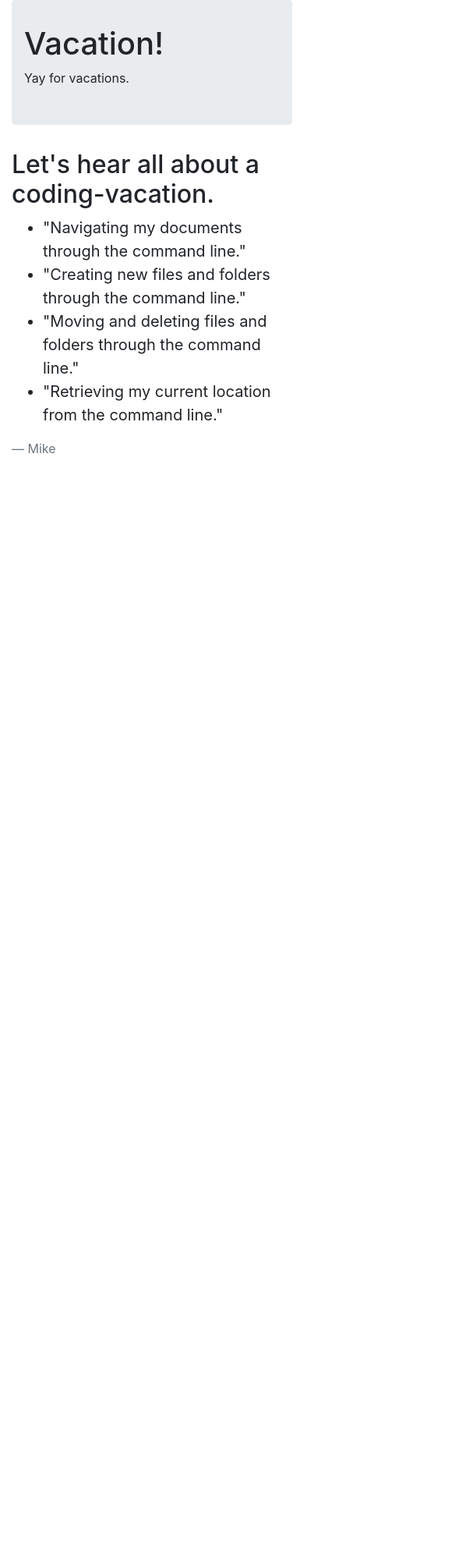
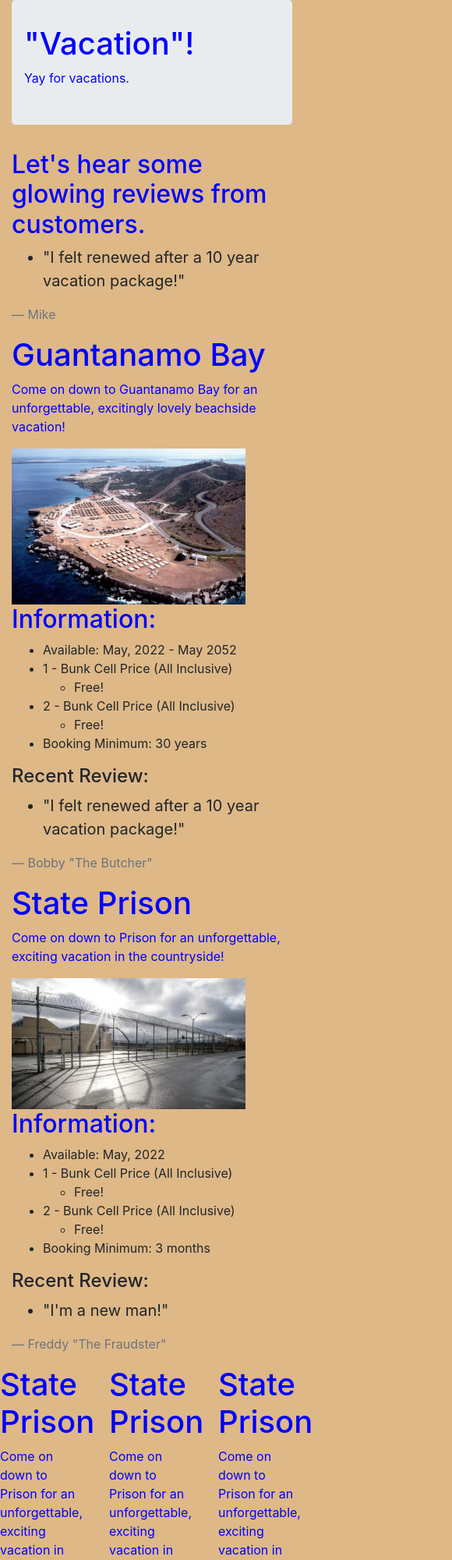
Before and after one commit to chansen1395/week-in-review, a plain HTML site: page vacation.html in a window 390 px wide. Shown: the top 2000 px of the page at 78% size, 580 px wide, since content can reach past the window. Before the commit the page ends 844 px from the top, so only its background shows below. Drawn offline with Linux system fonts and the light colour scheme.

Commit message:
add secondary style sheet to overwrite bootstrap on vacation. Add images to vacation and more info.

```diff
--- /dev/null
+++ b/css/styles.css
@@ -0,0 +1,20 @@
+h1 {
+  color: blue;
+}
+
+h2 {
+  color: blue;
+}
+
+p {
+  color: blue;
+}
+
+img {
+  width: 300px;
+}
+
+body {
+  background: burlywood;
+  background-color: burlywood;
+}
--- a/vacation.html
+++ b/vacation.html
@@ -1,31 +1,153 @@
 <!DOCTYPE html>
 <html lang="en-US">
+  <head>
+    <link href="css/bootstrap.css" rel="stylesheet" type="text/css" />
+    <link href="css/styles.css" rel="stylesheet" type="text/css" />
 
-<head>
-  <link href="css/bootstrap.css" rel="stylesheet" type="text/css">
     <title>Vacation</title>
   </head>
 
-<body>
+  <body class = "body">
     <div class="container">
       <div class="jumbotron">
-      <h1>Vacation!</h1>
-      <p>
-        Yay for vacations.
-      </p>
+        <h1>"Vacation"!</h1>
+        <p>Yay for vacations.</p>
       </div>
-    <h2>Let's hear all about a coding-vacation.</h2>
+      <h2>Let's hear some glowing reviews from customers.</h2>
       <blockquote class="blockquote">
         <ul>
-        <li>"Navigating my documents through the command line."</li>
-        <li>"Creating new files and folders through the command line."</li>
-        <li>"Moving and deleting files and folders through the command line."</li>
-        <li>"Retrieving my current location from the command line."</li>
+          <li>"I felt renewed after a 10 year vacation package!"</li>
         </ul>
         <footer class="blockquote-footer">Mike</footer>
       </blockquote>
+    </div>
 
+    <div class="container">
+      <div class="row">
+        <div class="col-lg-6">
+          <!-- Column 1 -->
+          <h1>Guantanamo Bay</h1>
+          <p>
+            Come on down to Guantanamo Bay for an unforgettable, excitingly
+            lovely beachside vacation!
+          </p>
+          <img src="img/guantanamo-bay.jpg" />
+          <h2>Information:</h2>
+          <ul class="card-text">
+            <li>Available: May, 2022 - May 2052</li>
+            <li>1 - Bunk Cell Price (All Inclusive)</li>
+            <ul>
+              <li>Free!</li>
+            </ul>
+            <li>2 - Bunk Cell Price (All Inclusive)</li>
+            <ul>
+              <li>Free!</li>
+            </ul>
+            <li>Booking Minimum: 30 years</li>
+          </ul>
+          <h4>Recent Review:</h4>
+          <blockquote class="blockquote">
+            <ul>
+              <li>"I felt renewed after a 10 year vacation package!"</li>
+            </ul>
+            <footer class="blockquote-footer">Bobby "The Butcher"</footer>
+          </blockquote>
+        </div>
+        <div class="col-lg-6">
+          <!-- Column 2 -->
+          <h1>State Prison</h1>
+          <p>
+            Come on down to Prison for an unforgettable, exciting vacation in
+            the countryside!
+          </p>
+          <img src="img/prison.jpg" />
+          <h2>Information:</h2>
+          <ul class="card-text">
+            <li>Available: May, 2022</li>
+            <li>1 - Bunk Cell Price (All Inclusive)</li>
+            <ul>
+              <li>Free!</li>
+            </ul>
+            <li>2 - Bunk Cell Price (All Inclusive)</li>
+            <ul>
+              <li>Free!</li>
+            </ul>
+            <li>Booking Minimum: 3 months</li>
+          </ul>
+          <h4>Recent Review:</h4>
+          <blockquote class="blockquote">
+            <ul>
+              <li>"I'm a new man!"</li>
+            </ul>
+            <footer class="blockquote-footer">Freddy "The Fraudster"</footer>
+          </blockquote>
+        </div>
+      </div>
+    </div>
+    <div class="row">
+      <div class="col-4">
+        <h1>State Prison</h1>
+        <p>
+          Come on down to Prison for an unforgettable, exciting vacation in the
+          countryside!
+        </p>
+        <img src="img/prison.jpg" />
+        <h2>Information:</h2>
+        <ul class="card-text">
+          <li>Available: May, 2022</li>
+          <li>1 - Bunk Cell Price (All Inclusive)</li>
+          <ul>
+            <li>Free!</li>
+          </ul>
+          <li>2 - Bunk Cell Price (All Inclusive)</li>
+          <ul>
+            <li>Free!</li>
+          </ul>
+          <li>Booking Minimum: 3 months</li>
+        </ul>
+      </div>
+      <div class="col-4">
+        <h1>State Prison</h1>
+        <p>
+          Come on down to Prison for an unforgettable, exciting vacation in the
+          countryside!
+        </p>
+        <img src="img/prison.jpg" />
+        <h2>Information:</h2>
+        <ul class="card-text">
+          <li>Available: May, 2022</li>
+          <li>1 - Bunk Cell Price (All Inclusive)</li>
+          <ul>
+            <li>Free!</li>
+          </ul>
+          <li>2 - Bunk Cell Price (All Inclusive)</li>
+          <ul>
+            <li>Free!</li>
+          </ul>
+          <li>Booking Minimum: 3 months</li>
+        </ul>
+      </div>
+      <div class="col-4">
+        <h1>State Prison</h1>
+        <p>
+          Come on down to Prison for an unforgettable, exciting vacation in the
+          countryside!
+        </p>
+        <img src="img/prison.jpg" />
+        <h2>Information:</h2>
+        <ul class="card-text">
+          <li>Available: May, 2022</li>
+          <li>1 - Bunk Cell Price (All Inclusive)</li>
+          <ul>
+            <li>Free!</li>
+          </ul>
+          <li>2 - Bunk Cell Price (All Inclusive)</li>
+          <ul>
+            <li>Free!</li>
+          </ul>
+          <li>Booking Minimum: 3 months</li>
+        </ul>
+      </div>
     </div>
   </body>
-
 </html>
```
Also changed, not shown: index.html (+75 -35 lines), img/guantanamo-bay.jpg (added), img/prison.jpg (added). Lines whose indentation alone changed are shown as unchanged.
